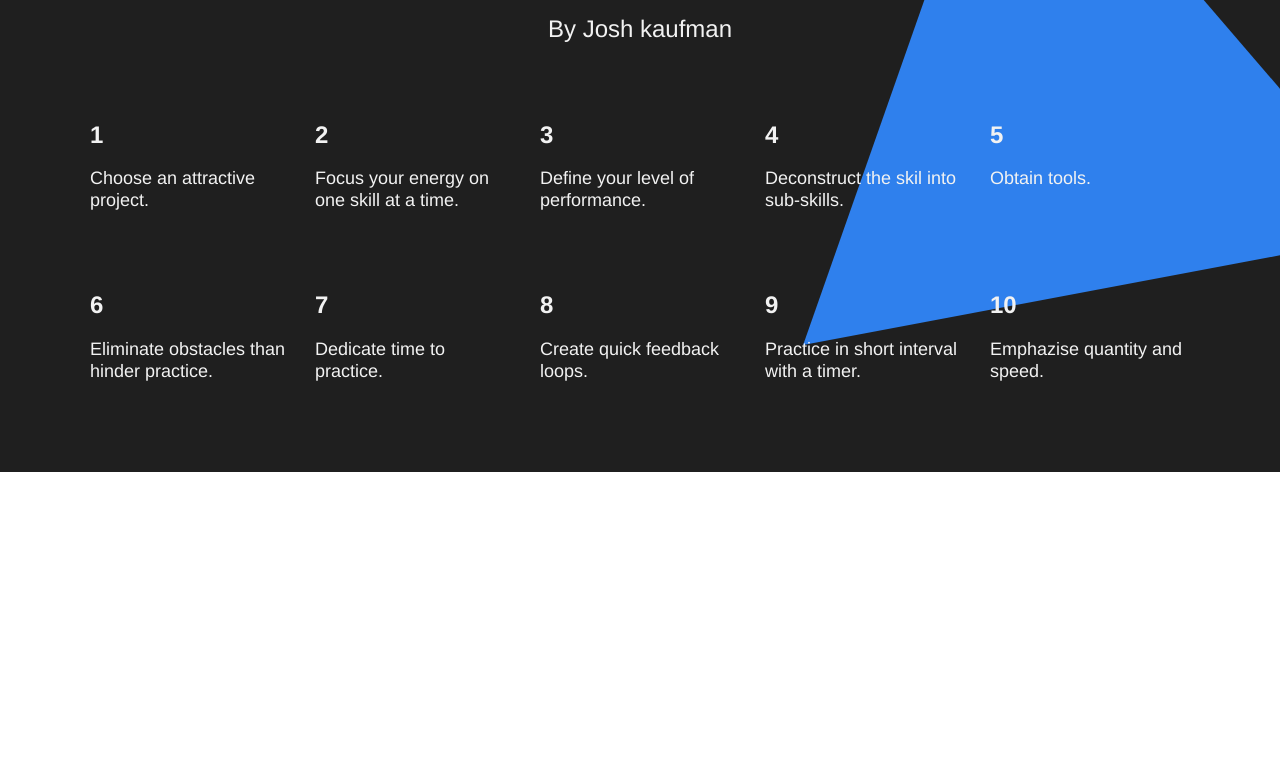
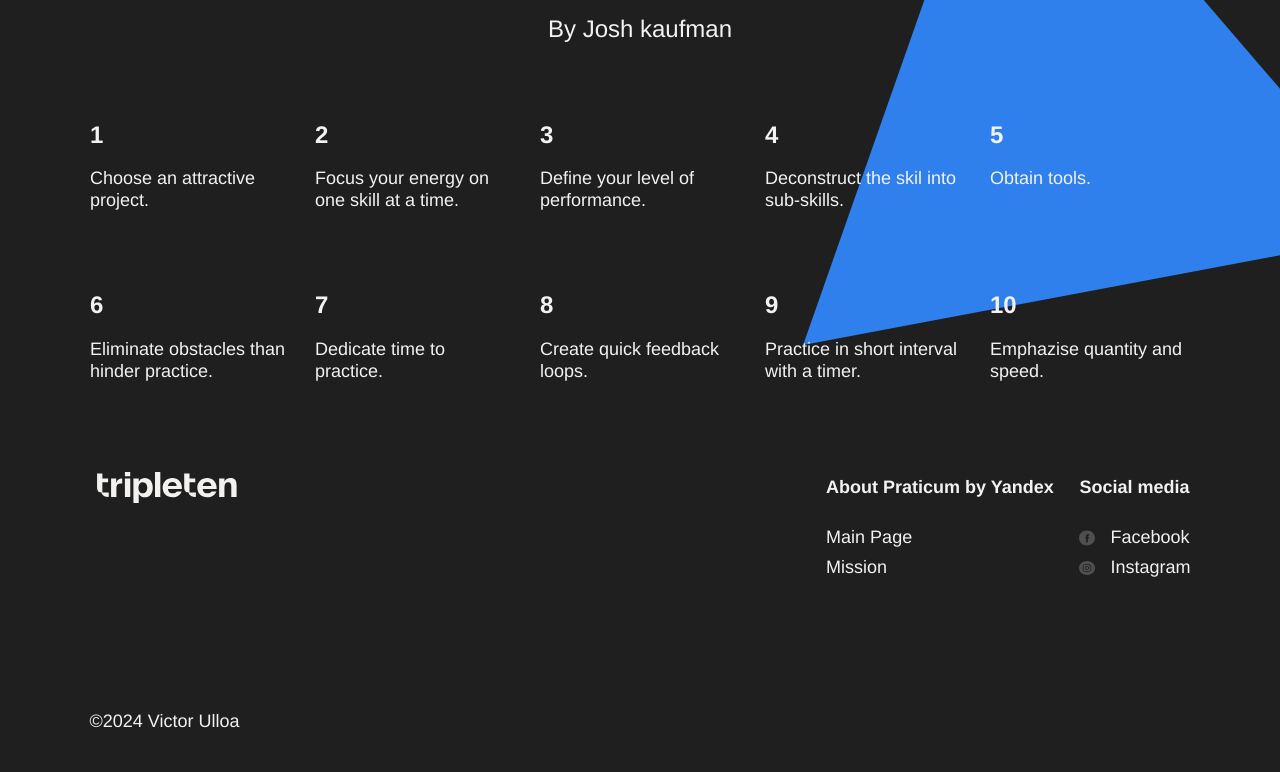
Before and after one commit to victoralfonsoulloa/se_project_LearninghHowToLearn, a plain HTML site: page index.html in a window 1280 px wide. Shown: the part 3089-3861 px from the top of the page. Before the commit the page ends 3561 px from the top, so only its background shows below. Drawn offline with Linux system fonts and the light colour scheme.

Commit message:
Adding footer section to landing page

```diff
--- a/index.html
+++ b/index.html
@@ -188,7 +188,36 @@
             </section>
         </main>
         <footer class="footer">
-
+            <div class="footer__columns">
+                <div class="footer__column footer__column_content_copyright">
+                    <img src="./images/TripletenLogo-1.svg" alt="Tripleten logo" class="logo logo_place_footer">
+                    <p class="footer__author">&copy;2024 Victor Ulloa</p>
+                </div>
+                <div class="footer__column footer__column_content_about">
+                    <h4 class="footer__column-heading">About Praticum by Yandex</h4>
+                    <ul class="footer__list">
+                        <li class="footer__list-item">
+                            <a href="#" class="footer__column-link">Main Page</a>
+                        </li>
+                        <li class="footer__list-item">
+                            <a href="#" class="footer__column-link">Mission</a>
+                        </li>
+                    </ul>
+                </div>
+                <div class="footer__column footer__column_content_social">
+                    <h4 class="footer__column-heading">Social media</h4>
+                    <ul class="footer__list">
+                        <li class="footer__list-item">
+                            <img src="./images/facebook_white.svg" alt="Facebook's icon" class=" footer__social-icons">
+                            <a href="#" class="footer__column-link">Facebook</a>
+                        </li>
+                        <li class="footer__list-item">
+                            <img src="./images/instagram_white.svg" alt="Instagram's icon" class="footer__social-icons">
+                            <a href="#" class="footer__column-link">Instagram</a>
+                        </li>
+                    </ul>
+                </div>
+            </div>
         </footer>
     </div>
 </body>
--- a/styles/style.css
+++ b/styles/style.css
@@ -239,3 +239,58 @@
     right: -124px;
     z-index: -1;
 }
+
+.footer {
+    background-color: #1F1F1F;
+    color: #F2F2F2;
+}
+
+.footer__columns {
+    min-height: 300px;
+    width: 90%;
+    margin: 0 auto;
+    display: flex;
+    flex-wrap: nowrap;
+    justify-content: space-evenly;
+    padding-bottom: 40px;
+}
+
+.footer__column_content_copyright {
+    display: flex;
+    flex-direction: column;
+    justify-content: space-between;
+    flex-basis: 711px;
+}
+
+.footer__author {
+    align-items: space-between;
+    font-size: 18px;
+    font-weight: normal;
+}
+
+.footer__column-heading {
+    font-size: 18px;
+    font-weight: bold;
+    line-height: 30px;
+    margin-bottom: 20px;
+}
+
+.footer__list-item {
+    list-style: none;
+    padding: 0;
+    font-size: 18px;
+    font-weight: normal;
+    line-height: 30px;
+}
+
+.footer__column-link {
+    text-decoration: none;
+    color: #F2F2F2;
+}
+
+.footer__social-icons {
+    height: 16px;
+    width: 16px;
+    vertical-align: middle;
+    margin-right: 10px;
+}
```
